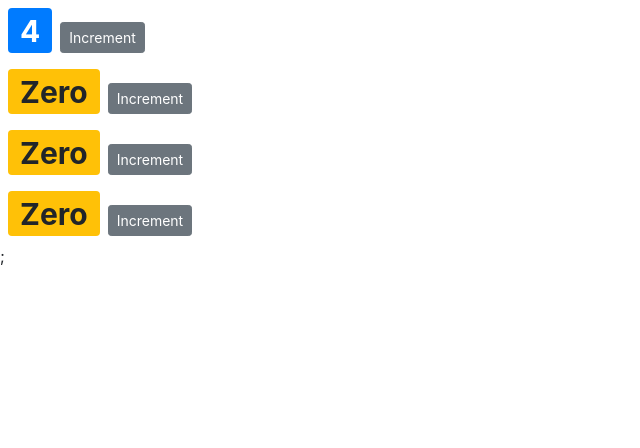
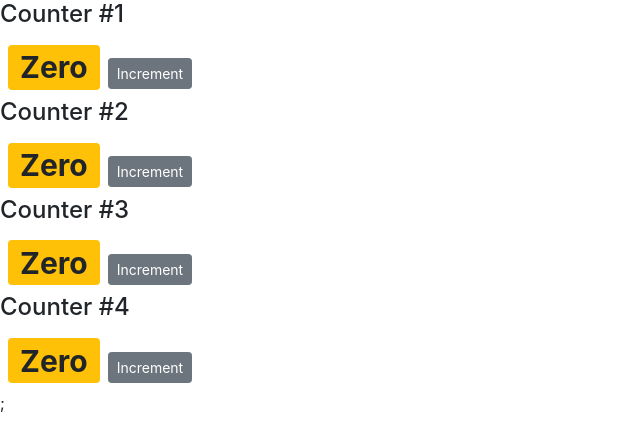
Before and after one commit to RachanaDevi/Counter-App, a React (Create React App) app: page / in a window 1280 px wide. Shown: the top 448 px of the page, without its empty margins (0-640 px from the left). Built offline with nearby package versions, Linux system fonts and the light colour scheme.

Commit message:
[Rachana] Add. Using props children

```diff
--- a/src/components/counter.jsx
+++ b/src/components/counter.jsx
@@ -12,9 +12,9 @@ class Counter extends Component {
   };
 
   render() {
-    console.log("PROPS", this.props);
     return (
       <div>
+        <h4>{this.props.children}</h4>
         <span style={{ fontSize: 30 }} className={this.getBadgeClasses()}>
           {this.formatCount()}
         </span>
--- a/src/components/counters.jsx
+++ b/src/components/counters.jsx
@@ -4,7 +4,7 @@ import Counter from "./counter";
 class Counters extends Component {
   state = {
     counters: [
-      { id: 1, value: 4 },
+      { id: 1, value: 0 },
       { id: 2, value: 0 },
       { id: 3, value: 0 },
       { id: 4, value: 0 },
@@ -14,7 +14,14 @@ class Counters extends Component {
     return (
       <div>
         {this.state.counters.map((counter) => (
-          <Counter key={counter.id} value={counter.value} selected={true} />
+          <Counter
+            key={counter.id}
+            value={counter.value}
+            id={counter.id}
+            selected
+          >
+            Counter #{counter.id}
+          </Counter>
         ))}
         ;
       </div>
```
